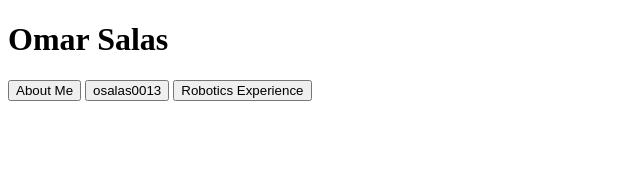
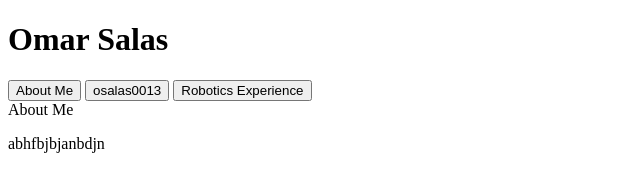
Before and after one commit to osalas0013/Omar, a plain HTML site: page index.html in a window 1280 px wide. Shown: the whole page, without its empty margins (0-640 px from the left). Drawn offline with Linux system fonts and the light colour scheme.

Commit message:
Update index.html

```diff
--- a/index.html
+++ b/index.html
@@ -8,6 +8,11 @@
   <button class="tablinks" onclick="openCity(event, 'About Me')">About Me</button>
   <button class="tablinks" onclick="openCity(event, 'osalas0013')">osalas0013</button>
   <button class="tablinks" onclick="openCity(event, 'Robotics Experience')">Robotics Experience</button>
+  <!-- Tab content -->
+  <div id="About Me" class="tablink"
+       <h3>About Me</h3>
+  <p>abhfbjbjanbdjn</p>
+  </div>
   <script>
   function openCity(evt, cityName) {
   // Declare all variables
```
